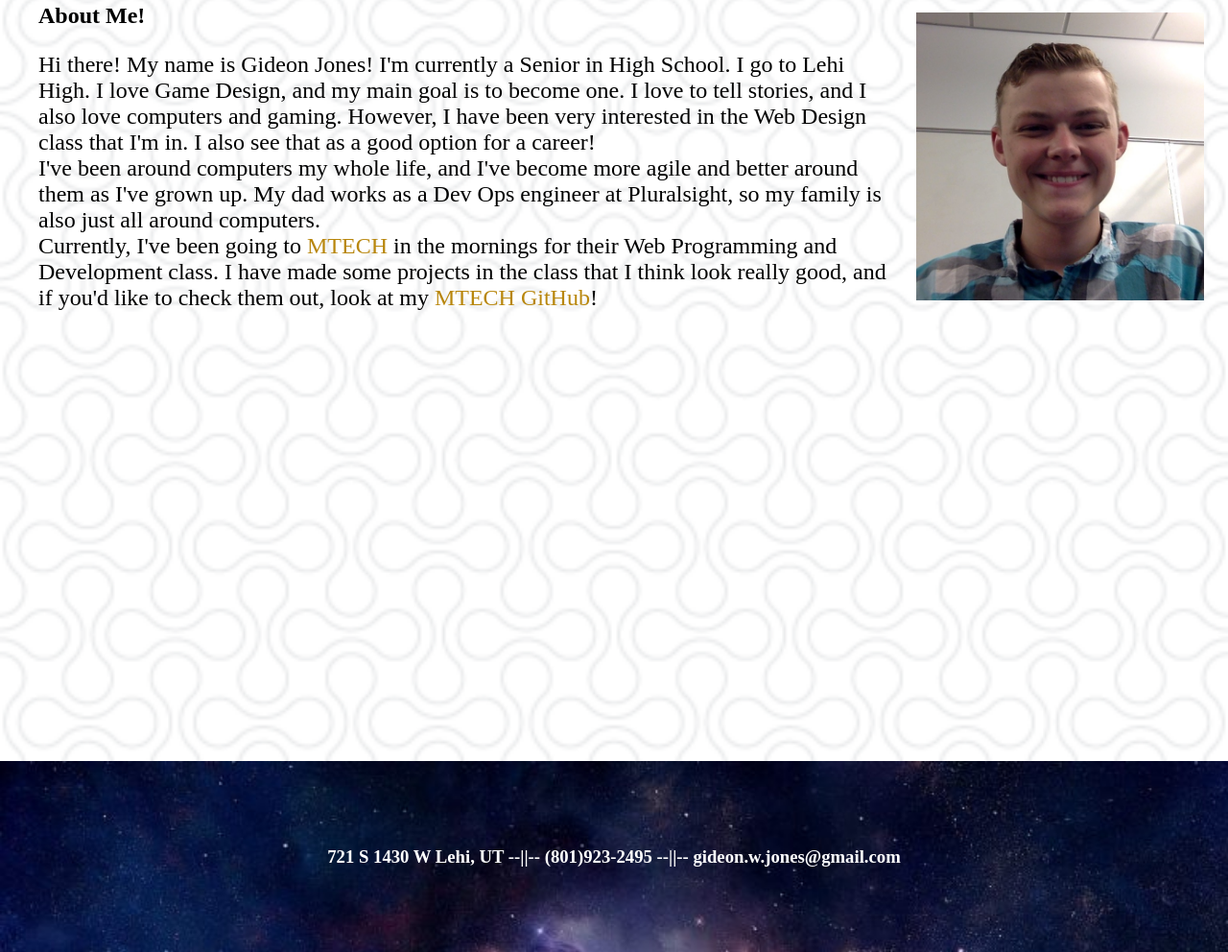
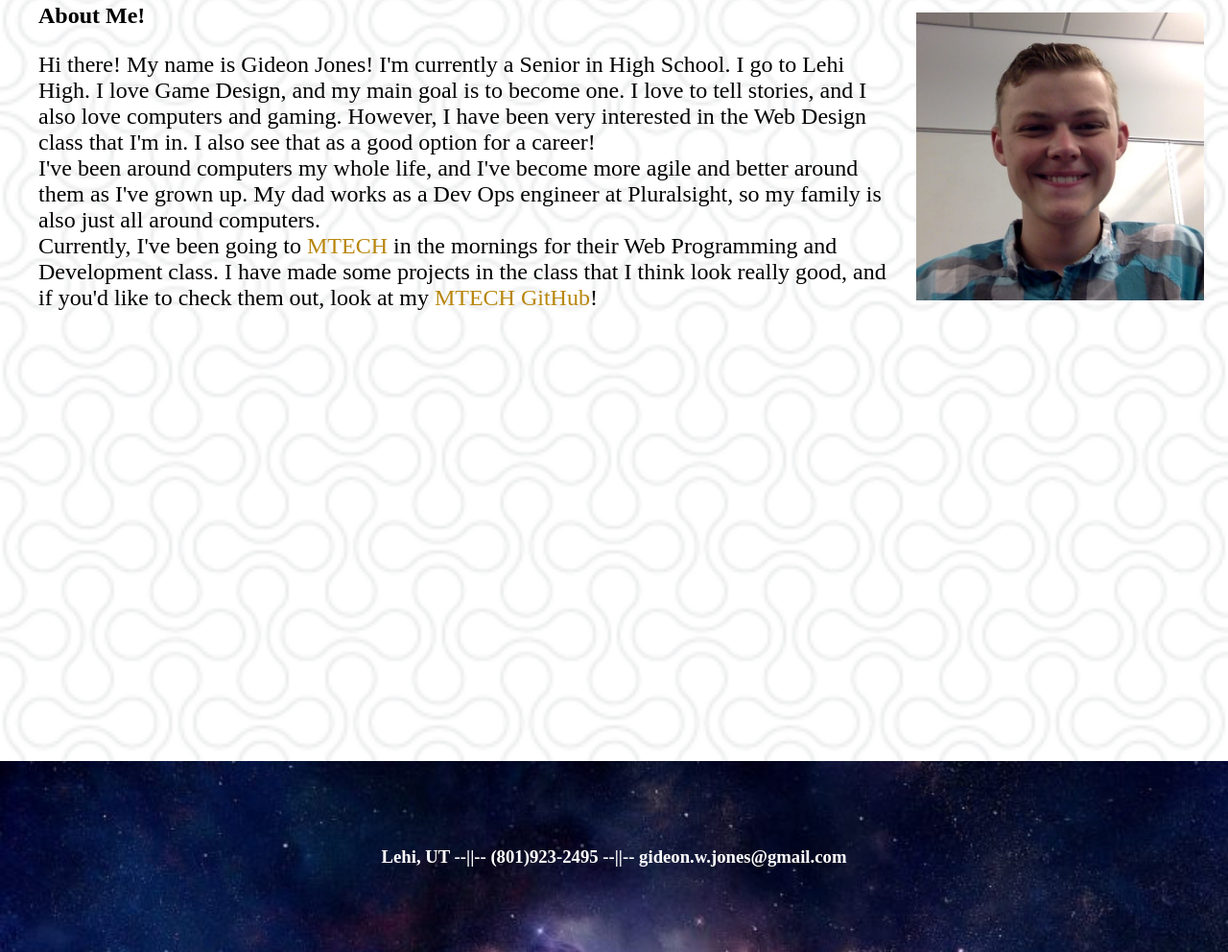
Before and after one commit to GideonJonesMTECH/PortfolioV.1, a plain HTML site: page Pages/about.html in a window 1280 px wide. Shown: the part 233-1225 px from the top of the page at 96% size. Drawn offline with Linux system fonts and the light colour scheme.

Commit message:
Update about.html

```diff
--- a/Pages/about.html
+++ b/Pages/about.html
@@ -59,7 +59,7 @@
     </main>
     <footer>
       <h3>
-        721 S 1430 W Lehi, UT --||-- (801)923-2495 --||--
+        Lehi, UT --||-- (801)923-2495 --||--
         gideon.w.jones@gmail.com
       </h3>
     </footer>
```
